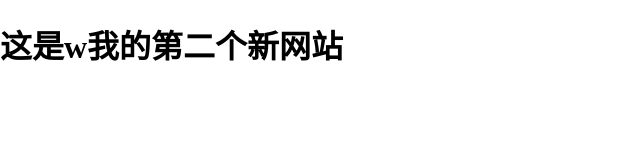
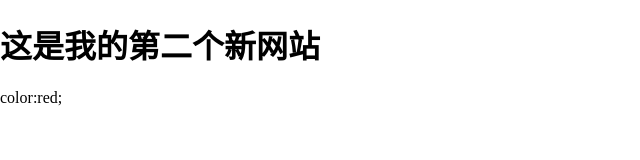
Before and after one commit to Thoamsqing/v1.0, a plain HTML site: page new.html in a window 1280 px wide. Shown: the whole page, without its empty margins (0-640 px from the left). Drawn offline with Linux system fonts and the light colour scheme.

Commit message:
Update new.html

```diff
--- a/new.html
+++ b/new.html
@@ -6,6 +6,7 @@
     <title>我的小工具</title>
   </head>
   <body style="margin: 0;">
-      <h1>这是w我的第二个新网站</h1>
+      <h1>这是我的第二个新网站</h1>
+      color:red;
   </body>
 </html>
```
